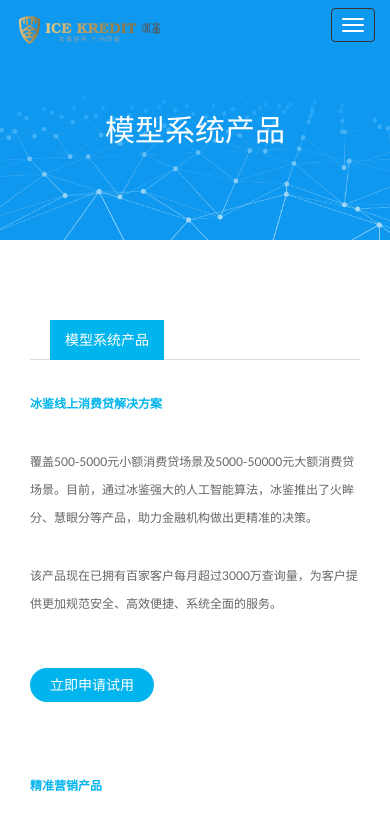
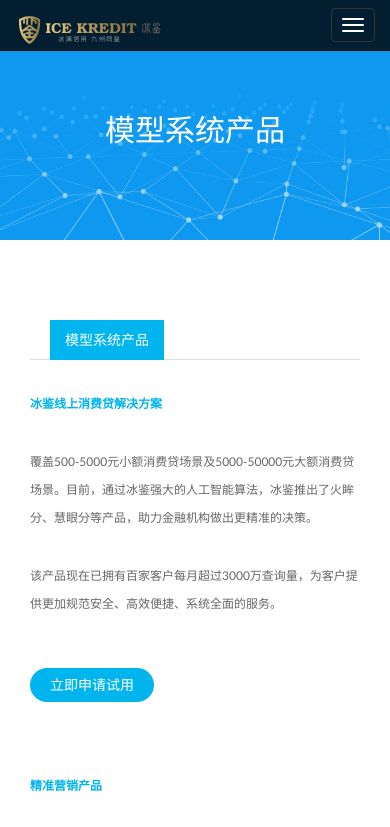
Before and after one commit to ywgcool/bingjian, a plain HTML site: page html-Liz/模型系统产品.html in a window 390 px wide. Shown: the top 827 px of the page. Drawn offline with Linux system fonts and the light colour scheme; a small style sheet from the web is missing.

Commit message:
导航栏样式

```diff
--- a/css/han-nav.css
+++ b/css/han-nav.css
@@ -1,12 +1,8 @@
-#nav {
-  position: relative;
-  border-bottom: 1px solid transparent;
-  margin-bottom: 0;
-}
-@media (max-width: 767px){
+@media (min-width: 767px) {
   #nav {
-    position: fixed;
-    background-color: rgba(0,0,0,0.8);
+    position: relative;
+    border-bottom: 1px solid transparent;
+    margin-bottom: 0;
   }
 }
 
--- a/css/ice-product-nav.css
+++ b/css/ice-product-nav.css
@@ -1,11 +1,7 @@
-#nav {
-  position: relative;
-  background-color: #0e98ef;
-  border-bottom: 1px solid transparent;
-  margin-bottom: 0;
-}
-@media (max-width: 767px){
+@media (min-width: 767px) {
   #nav {
-    position: fixed;
+    position: relative;
+    border-bottom: 1px solid transparent;
+    margin-bottom: 0;
   }
 }
--- a/css/nav.css
+++ b/css/nav.css
@@ -1,8 +1,11 @@
+#nav {
+  background-color: transparent;
+}
+
 /* pc端 导航栏 */
 @media (min-width: 768px) {
   .navbar-fixed-top {
     height: 80px;
-    background-color: transparent;
     border-bottom: none;
   }
 
```
